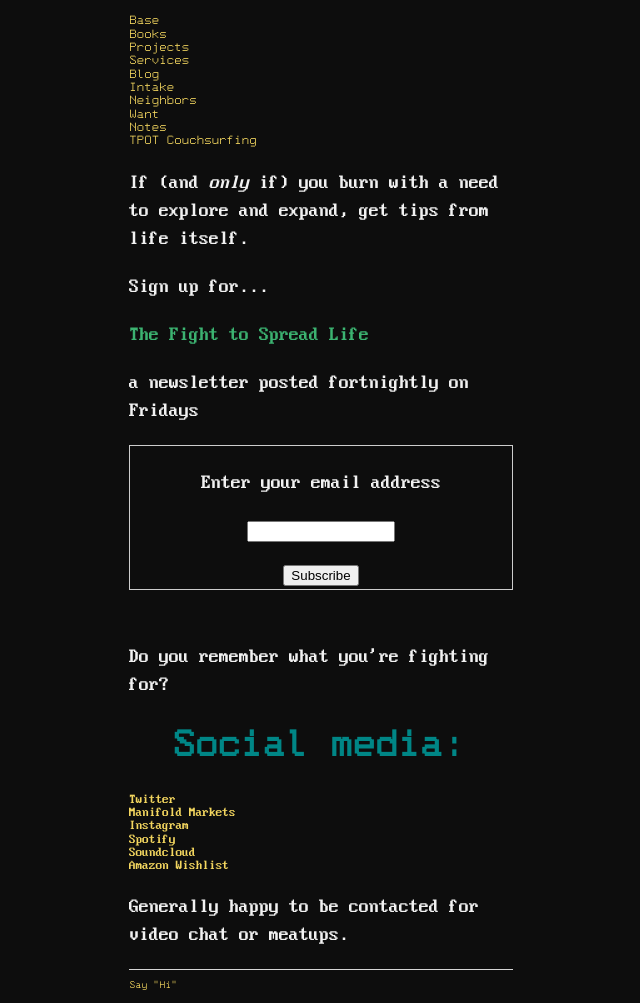
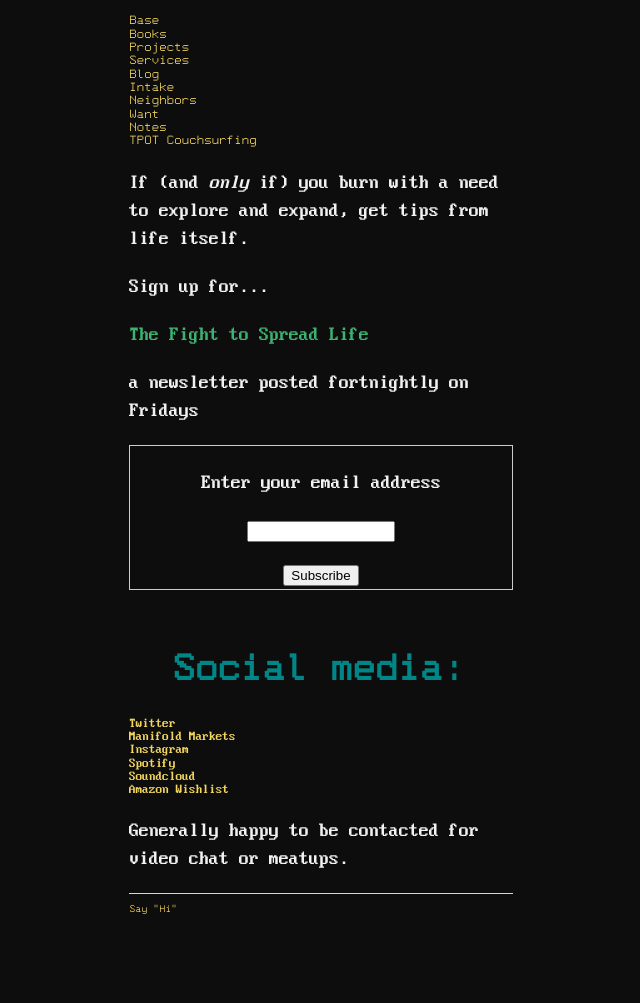
Before and after one commit to ray-dorai/ray-dorai.github.io, a Jekyll site: the page built from index.html, in a window 1280 px wide. Shown: the whole page, without its empty margins (319-959 px from the left). Built offline with Jekyll 4.4.1, drawn with Linux system fonts in a browser that asks for light colours; after the commit the page ends 927 px from its top, so only the background shows below that.

Commit message:
Update index.html

```diff
--- a/index.html
+++ b/index.html
@@ -10,7 +10,6 @@ title: Ray Doraisamy
 	<p><form style="border:1px solid #ccc;padding:3px;text-align:center;" action="https://tinyletter.com/forshaper" method="post" target="popupwindow" onsubmit="window.open('https://tinyletter.com/forshaper', 'popupwindow', 'scrollbars=yes,width=800,height=600');return true"><p><label for="tlemail">Enter your email address</label></p><p><input type="text" style="width:140px" name="email" id="tlemail" /></p><input type="hidden" value="1" name="embed"/><input type="submit" value="Subscribe" /></form>
         </p>
         <br>
-        <p>Do you remember what you're fighting for?</p>
 
 
 	<h1>Social media:</h1>
```
